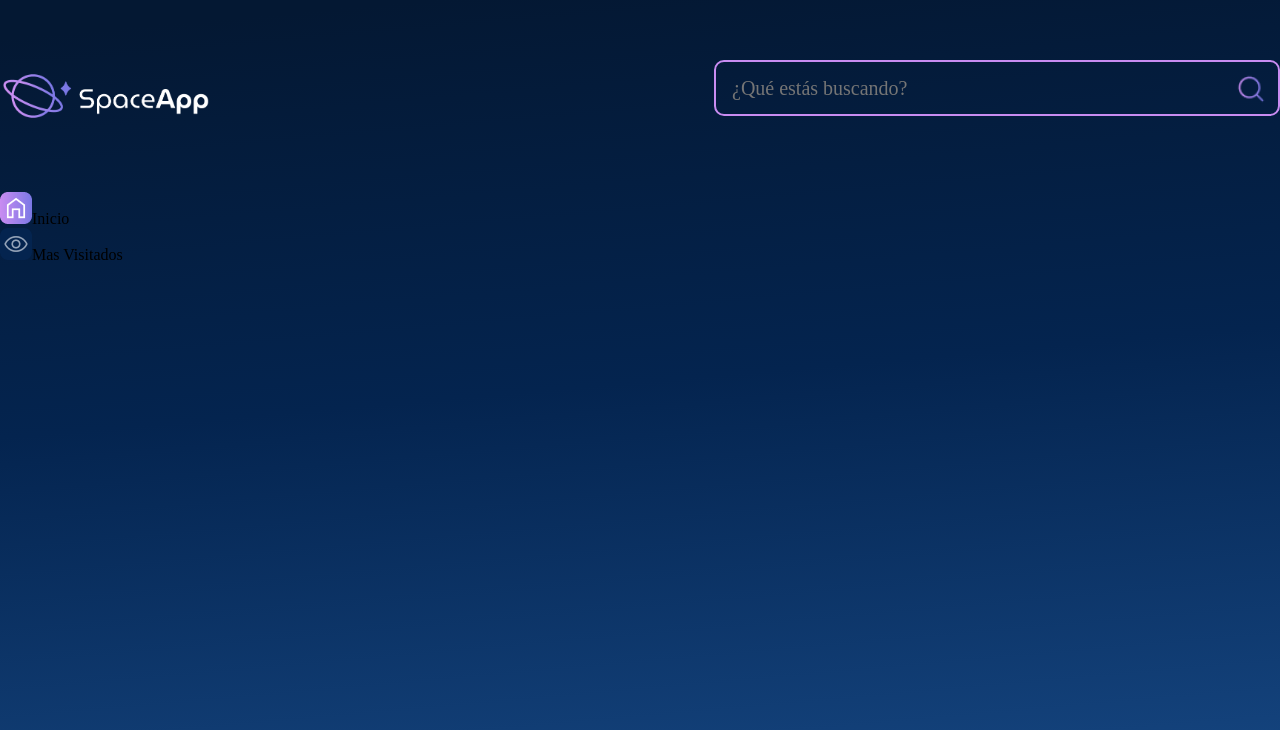
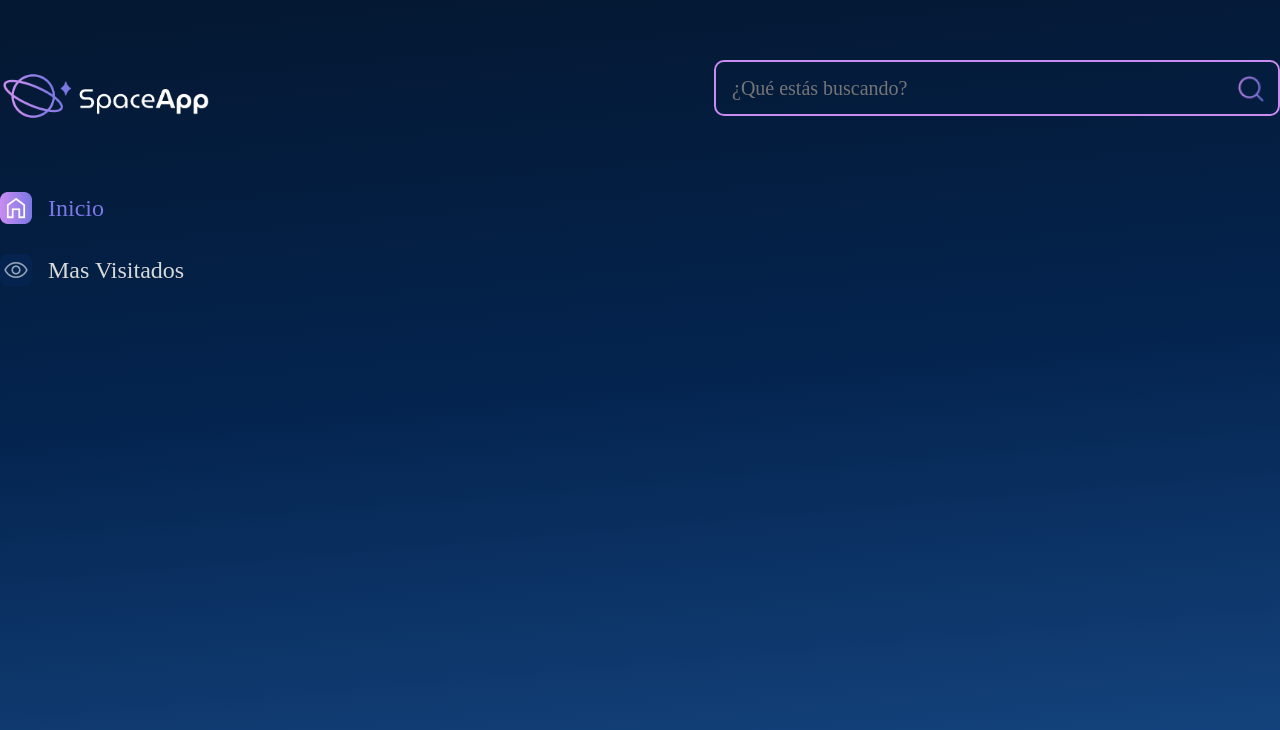
Before and after one commit to Edna2607/Space-app-React, a React (Vite) app: page / in a window 1280 px wide. Shown: the top 730 px of the page. Built offline with nearby package versions, Linux system fonts and the light colour scheme.

Commit message:
Estilos de la barra lateral

```diff
--- a/src/components/BarraLateral/ItemNavegacion/index.jsx
+++ b/src/components/BarraLateral/ItemNavegacion/index.jsx
@@ -2,12 +2,18 @@ import styled from "styled-components";
 
 
 const ItemListaEstilizado = styled.li`
-
+   font-size: 24px; /*Tamaño*/
+   margin-bottom: 30px;
+   line-height: 28px; /**/
+   display: flex; /*para que los iconos queden alineados al texto en si */
+   align-items: center; /*los elementos Al centro*/
+   gap: 16px; /*separacion*/
+   color: ${props => props.$activo ? "#7B78E5" : "#D9D9D9"}; /*si la prop es true se marca un color y si es false tendrá un color diferente */
 `
 
 
 const ItemNavegacion = ({children, iconoActivo,iconoInactivo, activo=false}) => {
-   return <ItemListaEstilizado >
+   return <ItemListaEstilizado $activo={activo}>
    <img src={activo ? iconoActivo : iconoInactivo} alt="Icono" />
    {children}
    </ItemListaEstilizado >
```
Also changed, not shown: src/components/GlobalStyles/fonts/GandhiSans-Bold.otf (added), src/components/GlobalStyles/fonts/GandhiSans-Regular.otf (added).
